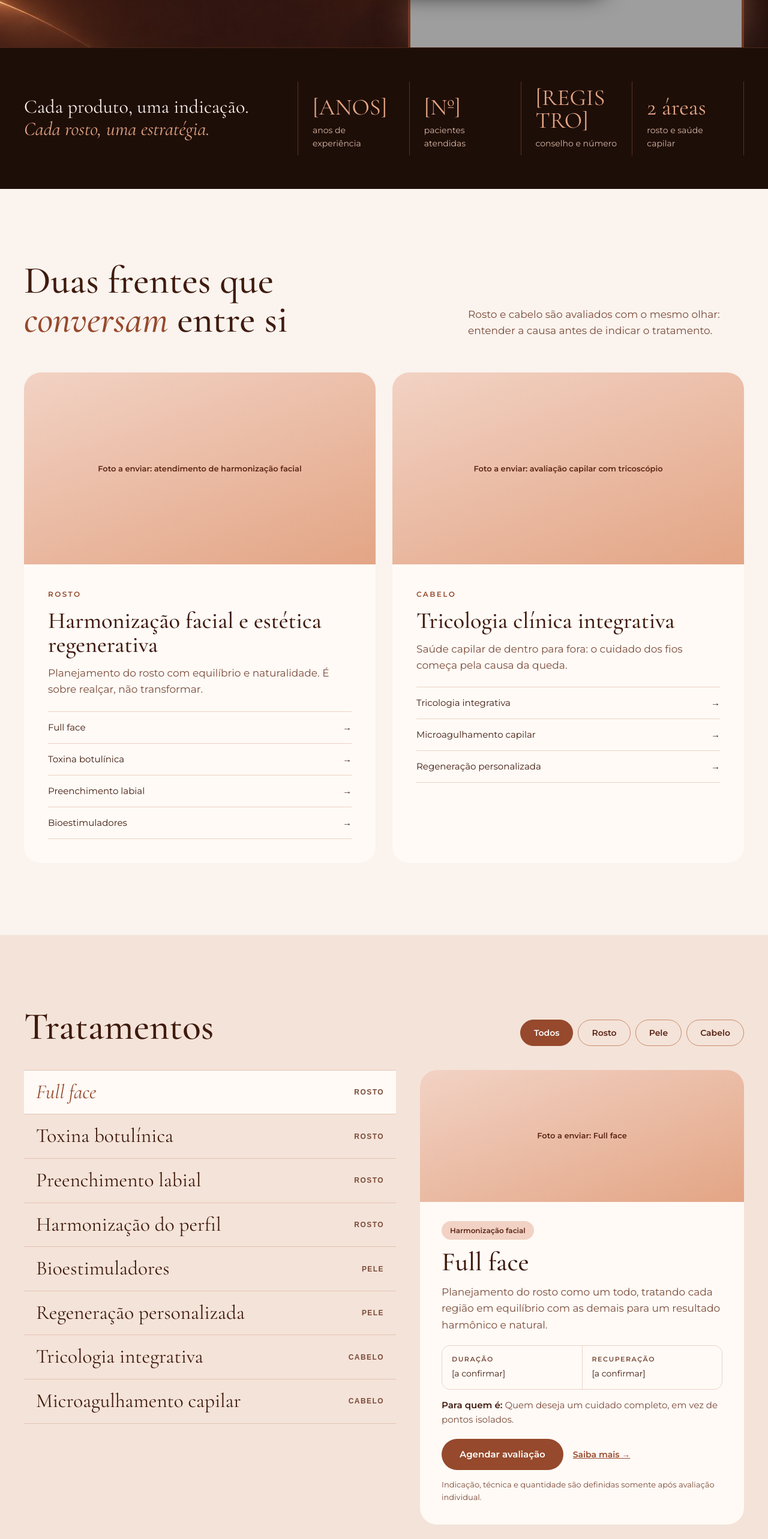
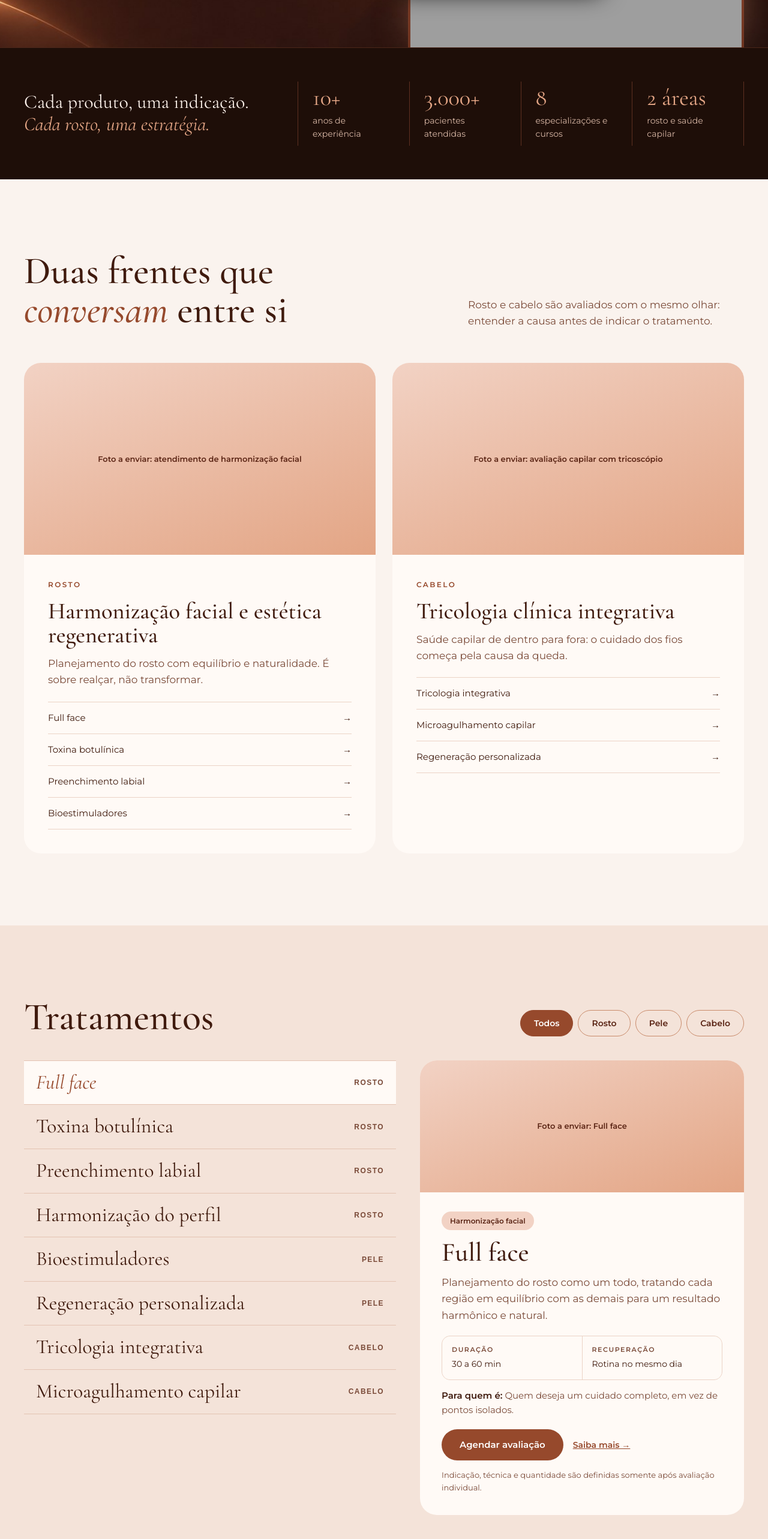
Before and after one commit to andremouradeandrade-ops/dravivian, an Astro site: page / in a window 1280 px wide. Shown: the part 954-3520 px from the top of the page at 60% size. Built offline with nearby package versions, Linux system fonts and the light colour scheme; Astro itself is replaced by a stand-in of ours; grey boxes are pictures that could not be loaded.

Commit message:
Preenche o site com dados fictícios para apresentação
Registro, endereço, CNPJ, números, formação, respostas do FAQ e
depoimento são exemplos e precisam ser trocados pelos dados reais.

Co-Authored-By: Claude Opus 5.5 <noreply@anthropic.com>
Claude-Session: https://claude.ai/code/session_01GQqh7FDedUqTuWgVU1gz8R

```diff
--- a/src/data/site.ts
+++ b/src/data/site.ts
@@ -1,5 +1,6 @@
 // Dados da Dra. Vivian em um só lugar.
-// Tudo entre colchetes [ASSIM] ainda precisa ser preenchido.
+// ATENÇÃO: os dados abaixo são FICTÍCIOS, só para apresentação ao cliente.
+// Troque todos pelos dados reais da Dra. Vivian antes de publicar o site.
 
 export const site = {
   nome: 'Dra. Vivian Caravaggi Kiss',
@@ -11,21 +12,21 @@ export const site = {
   instagram: 'https://www.instagram.com/draviviankiss/',
   instagramExibicao: '@draviviankiss',
   regiao: 'ABC Paulista · SP',
-  endereco: '[RUA, Nº] · [BAIRRO]',
-  cidade: '[CIDADE]',
-  horarios: '[DIAS E HORÁRIOS]',
-  registro: '[CONSELHO] [NÚMERO]',
-  cnpj: '[CNPJ]',
+  endereco: 'Rua das Acácias, 000 · Jardim Bela Vista',
+  cidade: 'Santo André',
+  horarios: 'Seg. a sex. 9h às 19h · Sáb. 9h às 13h',
+  registro: 'CRM-SP 000000',
+  cnpj: '00.000.000/0001-00',
   credenciais: [
-    { valor: '[ANOS]', rotulo: 'anos de experiência' },
-    { valor: '[Nº]', rotulo: 'pacientes atendidas' },
-    { valor: '[REGISTRO]', rotulo: 'conselho e número' },
+    { valor: '10+', rotulo: 'anos de experiência' },
+    { valor: '3.000+', rotulo: 'pacientes atendidas' },
+    { valor: '8', rotulo: 'especializações e cursos' },
     { valor: '2 áreas', rotulo: 'rosto e saúde capilar' },
   ],
   formacao: [
-    { ano: '[ANO]', texto: '[Graduação · instituição]' },
-    { ano: '[ANO]', texto: '[Especialização em harmonização facial]' },
-    { ano: '[ANO]', texto: '[Formação em tricologia clínica integrativa]' },
+    { ano: '2012', texto: 'Graduação em Medicina' },
+    { ano: '2016', texto: 'Especialização em harmonização facial' },
+    { ano: '2019', texto: 'Formação em tricologia clínica integrativa' },
     { ano: 'Hoje', texto: 'Atualização contínua em cursos de harmonização e saúde capilar' },
   ],
 };
@@ -44,12 +45,12 @@ export const menu = [
 export const faqHome = [
   { q: 'A harmonização deixa o rosto artificial?', a: 'O objetivo é o oposto: realçar, não transformar. O planejamento respeita as suas proporções, e o melhor resultado é aquele que não denuncia o procedimento.' },
   { q: 'Preciso de avaliação antes de um procedimento?', a: 'Sim. É na avaliação que entendemos seus objetivos, sua anatomia e seu histórico para indicar o que faz sentido para você.' },
-  { q: 'Os procedimentos doem?', a: '[Resposta da Dra. sobre anestésico e conforto durante o procedimento.]' },
-  { q: 'Preciso me afastar das atividades depois?', a: '[Resposta da Dra. sobre recuperação e cuidados pós-procedimento.]' },
+  { q: 'Os procedimentos doem?', a: 'O desconforto costuma ser leve. Usamos anestésico tópico e técnicas que deixam a aplicação mais confortável.' },
+  { q: 'Preciso me afastar das atividades depois?', a: 'Na maioria dos casos, não. Você volta à rotina no mesmo dia, seguindo alguns cuidados que explicamos na consulta.' },
   { q: 'Quanto tempo dura o efeito da toxina botulínica?', a: 'Em geral, de 4 a 6 meses, variando conforme o organismo, a região tratada e os hábitos de cada pessoa.' },
   { q: 'O que é tricologia clínica integrativa?', a: 'É o cuidado do couro cabeludo e dos fios olhando para o todo: além do cabelo, são investigados hábitos, rotina e fatores internos que podem influenciar a queda.' },
   { q: 'Tratamento capilar tem resultado rápido?', a: 'O ciclo do fio é lento, então a evolução é acompanhada ao longo de semanas e meses. O plano e a frequência das sessões são definidos na consulta.' },
-  { q: 'Quanto custa? Atende convênio?', a: '[Resposta da Dra.] Os valores são apresentados na avaliação, depois de definido o plano.' },
+  { q: 'Quanto custa? Atende convênio?', a: 'Não atendemos convênio, mas fornecemos recibo para reembolso quando possível. Os valores são apresentados na avaliação, depois de definido o plano.' },
   { q: 'Como faço para agendar?', a: 'Pelo WhatsApp (11) 94587-2177. O atendimento é individual e com hora marcada.' },
 ];
 
--- a/src/data/tratamentos.ts
+++ b/src/data/tratamentos.ts
@@ -22,22 +22,22 @@ export interface Tratamento {
   faq: { q: string; a: string }[];
 }
 
-const CONFIRMAR = '[a confirmar]';
+const CONFIRMAR = '30 a 60 min';
 const passosPadrao = [
   { t: 'Avaliação', d: 'Análise dos seus objetivos, da anatomia e do histórico de saúde.' },
   { t: 'Planejamento', d: 'Definição da técnica e dos produtos para um resultado natural.' },
   { t: 'Procedimento', d: 'Realizado em consultório, com conforto e segurança.' },
   { t: 'Retorno', d: 'Reavaliação para conferir o resultado e ajustar, se preciso.' },
 ];
-const antesPadrao = ['[Cuidado antes do procedimento, a definir pela Dra.]', 'Conte na avaliação sobre medicamentos e procedimentos recentes.'];
-const depoisPadrao = ['[Cuidado após o procedimento, a definir pela Dra.]', 'O retorno avalia o resultado e, se necessário, faz ajustes.'];
+const antesPadrao = ['Evite bebida alcoólica e anti-inflamatórios 48 horas antes.', 'Conte na avaliação sobre medicamentos e procedimentos recentes.'];
+const depoisPadrao = ['Evite exercícios intensos, calor e maquiagem nas primeiras 24 horas.', 'O retorno avalia o resultado e, se necessário, faz ajustes.'];
 
 export const tratamentos: Tratamento[] = [
   {
     slug: 'full-face', nome: 'Full face', titulo: ['Full', 'face'], grupo: 'Rosto', area: 'Harmonização facial',
     resumo: 'Planejamento do rosto como um todo, tratando cada região em equilíbrio com as demais para um resultado harmônico e natural.',
     paraQuem: 'Quem deseja um cuidado completo, em vez de pontos isolados.',
-    duracao: CONFIRMAR, recuperacao: CONFIRMAR, efeito: CONFIRMAR,
+    duracao: CONFIRMAR, recuperacao: 'Rotina no mesmo dia', efeito: 'Resultado progressivo',
     oQueE: ['Em vez de tratar um ponto isolado, o full face olha para o rosto inteiro: proporções, sustentação, contorno e qualidade da pele.', 'O plano pode combinar técnicas em etapas, sempre com o objetivo de realçar e não transformar.'],
     indicacoes: [
       { t: 'Equilíbrio do rosto', d: 'Para quem sente que algo está desproporcional, sem saber o quê.' },
@@ -46,13 +46,13 @@ export const tratamentos: Tratamento[] = [
       { t: 'Plano de longo prazo', d: 'Cuidado em etapas, com acompanhamento.' },
     ],
     passos: passosPadrao, antes: antesPadrao, depois: depoisPadrao,
-    faq: [{ q: 'É feito tudo em uma sessão?', a: '[Resposta da Dra. sobre etapas do full face.]' }],
+    faq: [{ q: 'É feito tudo em uma sessão?', a: 'Nem sempre. O plano costuma ser dividido em duas ou três sessões, para o resultado ser gradual e natural.' }],
   },
   {
     slug: 'toxina-botulinica', nome: 'Toxina botulínica', titulo: ['Toxina', 'botulínica'], grupo: 'Rosto', area: 'Harmonização facial',
     resumo: 'Suaviza linhas de expressão da testa, da glabela e ao redor dos olhos, preservando a naturalidade dos movimentos.',
     paraQuem: 'Quem quer suavizar rugas de expressão.',
-    duracao: CONFIRMAR, recuperacao: CONFIRMAR, efeito: '4 a 6 meses, em geral',
+    duracao: CONFIRMAR, recuperacao: 'Rotina no mesmo dia', efeito: '4 a 6 meses, em geral',
     oQueE: ['A toxina botulínica relaxa temporariamente os músculos responsáveis pelas linhas de expressão. A pele por cima fica mais lisa, e o rosto continua expressivo.', 'O objetivo é suavizar, não congelar. A dose e os pontos de aplicação são definidos para o seu rosto, depois de observar como você se expressa.'],
     indicacoes: [
       { t: 'Linhas da testa', d: 'Rugas horizontais que aparecem ao levantar as sobrancelhas.' },
@@ -64,15 +64,15 @@ export const tratamentos: Tratamento[] = [
     faq: [
       { q: 'Vou ficar com o rosto paralisado?', a: 'Não é esse o objetivo. A dose é planejada para suavizar as linhas mantendo a sua expressão.' },
       { q: 'Quanto tempo dura?', a: 'Em geral, de 4 a 6 meses, variando conforme o organismo, a região tratada e os hábitos de cada pessoa.' },
-      { q: 'Quando vejo o resultado?', a: '[Resposta da Dra. sobre o prazo para o efeito aparecer.]' },
-      { q: 'Dói?', a: '[Resposta da Dra. sobre conforto durante a aplicação.]' },
+      { q: 'Quando vejo o resultado?', a: 'Os primeiros efeitos aparecem entre 3 e 5 dias, e o resultado completo em cerca de 15 dias.' },
+      { q: 'Dói?', a: 'A agulha é bem fina e a aplicação é rápida. A maioria das pacientes descreve só uma picadinha.' },
     ],
   },
   {
     slug: 'preenchimento-labial', nome: 'Preenchimento labial', titulo: ['Preenchimento', 'labial'], grupo: 'Rosto', area: 'Harmonização facial',
     resumo: 'Contorno, hidratação e volume na medida do seu rosto. É sobre realçar.',
     paraQuem: 'Quem busca lábios mais definidos sem exagero.',
-    duracao: CONFIRMAR, recuperacao: CONFIRMAR, efeito: CONFIRMAR,
+    duracao: CONFIRMAR, recuperacao: 'Rotina no mesmo dia', efeito: 'Resultado progressivo',
     oQueE: ['O preenchimento labial trabalha contorno, hidratação e volume de forma proporcional ao rosto.', 'A quantidade e a técnica são escolhidas para manter a naturalidade.'],
     indicacoes: [
       { t: 'Contorno', d: 'Lábios mais definidos.' },
@@ -87,7 +87,7 @@ export const tratamentos: Tratamento[] = [
     slug: 'harmonizacao-do-perfil', nome: 'Harmonização do perfil', titulo: ['Harmonização do', 'perfil'], grupo: 'Rosto', area: 'Harmonização facial',
     resumo: 'Nariz, lábios e mento planejados em conjunto para equilibrar as proporções do perfil.',
     paraQuem: 'Quem deseja um perfil mais equilibrado.',
-    duracao: CONFIRMAR, recuperacao: CONFIRMAR, efeito: CONFIRMAR,
+    duracao: CONFIRMAR, recuperacao: 'Rotina no mesmo dia', efeito: 'Resultado progressivo',
     oQueE: ['O perfil é avaliado como um conjunto: nariz, lábios e mento precisam conversar entre si.', 'O plano define o que tratar e em que ordem.'],
     indicacoes: [
       { t: 'Nariz', d: 'Ajustes sutis de contorno.' },
@@ -102,7 +102,7 @@ export const tratamentos: Tratamento[] = [
     slug: 'bioestimuladores', nome: 'Bioestimuladores', titulo: ['Bioestimuladores de', 'colágeno'], grupo: 'Pele', area: 'Estética avançada',
     resumo: 'Estímulo à produção natural de colágeno para firmeza e qualidade da pele ao longo do tempo.',
     paraQuem: 'Quem nota perda de firmeza e quer prevenir o envelhecimento.',
-    duracao: CONFIRMAR, recuperacao: CONFIRMAR, efeito: CONFIRMAR,
+    duracao: CONFIRMAR, recuperacao: 'Rotina no mesmo dia', efeito: 'Resultado progressivo',
     oQueE: ['Os bioestimuladores estimulam o próprio organismo a produzir colágeno.', 'O resultado aparece de forma gradual, com melhora da firmeza e da qualidade da pele.'],
     indicacoes: [
       { t: 'Flacidez', d: 'Perda de firmeza no rosto.' },
@@ -117,8 +117,8 @@ export const tratamentos: Tratamento[] = [
     slug: 'regeneracao-personalizada', nome: 'Regeneração personalizada', titulo: ['Regeneração', 'personalizada'], grupo: 'Pele', area: 'Estética regenerativa',
     resumo: 'Protocolos pensados para a necessidade de cada paciente, com foco em qualidade da pele e dos tecidos.',
     paraQuem: 'Quem busca um cuidado regenerativo sob medida.',
-    duracao: CONFIRMAR, recuperacao: CONFIRMAR, efeito: CONFIRMAR,
-    oQueE: ['Protocolos regenerativos montados a partir da avaliação da sua pele.', '[Texto a revisar pela Dra. Vivian.]'],
+    duracao: CONFIRMAR, recuperacao: 'Rotina no mesmo dia', efeito: 'Resultado progressivo',
+    oQueE: ['Protocolos regenerativos montados a partir da avaliação da sua pele.', 'Podem combinar tecnologias e ativos regenerativos, em sessões programadas.'],
     indicacoes: [
       { t: 'Textura', d: 'Pele mais uniforme.' },
       { t: 'Viço', d: 'Aspecto mais saudável.' },
@@ -126,7 +126,7 @@ export const tratamentos: Tratamento[] = [
       { t: 'Manutenção', d: 'Rotina de cuidado contínuo.' },
     ],
     passos: passosPadrao, antes: antesPadrao, depois: depoisPadrao,
-    faq: [{ q: 'Quantas sessões são necessárias?', a: '[Resposta da Dra.]' }],
+    faq: [{ q: 'Quantas sessões são necessárias?', a: 'Em geral, de 3 a 4 sessões, com intervalo de 30 dias. O número exato é definido na avaliação.' }],
   },
   {
     slug: 'tricologia-integrativa', nome: 'Tricologia integrativa', titulo: ['Avaliação', 'capilar'], grupo: 'Cabelo', area: 'Saúde capilar',
@@ -141,13 +141,13 @@ export const tratamentos: Tratamento[] = [
       { t: 'Prevenção', d: 'Histórico de calvície na família.' },
     ],
     passos: passosPadrao, antes: antesPadrao, depois: depoisPadrao,
-    faq: [{ q: 'Preciso levar exames?', a: '[Resposta da Dra. sobre exames na primeira consulta.]' }],
+    faq: [{ q: 'Preciso levar exames?', a: 'Se tiver exames de sangue recentes, leve. Se precisar, a Dra. solicita os exames na própria consulta.' }],
   },
   {
     slug: 'microagulhamento-capilar', nome: 'Microagulhamento capilar', titulo: ['Microagulhamento', 'capilar'], grupo: 'Cabelo', area: 'Saúde capilar',
     resumo: 'Procedimento no couro cabeludo que potencializa a ação dos ativos indicados no seu tratamento.',
     paraQuem: 'Pacientes em tratamento capilar, conforme indicação.',
-    duracao: CONFIRMAR, recuperacao: CONFIRMAR, efeito: 'Acompanhado em retornos',
+    duracao: CONFIRMAR, recuperacao: 'Rotina no mesmo dia', efeito: 'Acompanhado em retornos',
     oQueE: ['O microagulhamento cria microcanais no couro cabeludo, que ajudam os ativos do tratamento a agir melhor.', 'Ele faz parte de um plano maior, definido na consulta de tricologia.'],
     indicacoes: [
       { t: 'Queda', d: 'Como parte do tratamento indicado.' },
--- a/src/pages/privacidade.astro
+++ b/src/pages/privacidade.astro
@@ -8,13 +8,12 @@ import { site } from '../data/site';
   </section>
   <section class="sec bg-creme">
     <div class="wrap texto">
-      <p><strong>[Texto base. Revise com a Dra. Vivian e, se possível, com assessoria jurídica antes de publicar.]</strong></p>
-      <h2>Quem somos</h2>
+            <h2>Quem somos</h2>
       <p>Este site pertence a {site.nome}, CNPJ {site.cnpj}.</p>
       <h2>Quais dados coletamos</h2>
       <p>Este site não tem formulários nem cadastro. Quando você clica em “Agendar”, é levado ao WhatsApp, e a conversa segue as regras de privacidade do próprio WhatsApp. As informações que você compartilhar por lá são usadas apenas para o agendamento e o atendimento.</p>
       <h2>Cookies e métricas</h2>
-      <p>[Informar aqui se o site usar ferramentas de métricas, como Google Analytics ou Vercel Analytics.]</p>
+      <p>Usamos apenas métricas anônimas de visitas, sem identificar quem acessa o site.</p>
       <h2>Seus direitos</h2>
       <p>Pela LGPD, você pode pedir acesso, correção ou exclusão dos seus dados a qualquer momento pelo WhatsApp {site.whatsappExibicao}.</p>
     </div>
--- a/src/pages/tricologia.astro
+++ b/src/pages/tricologia.astro
@@ -26,8 +26,8 @@ const capilares = tratamentos.filter((t) => t.grupo === 'Cabelo').concat(tratame
 const faq = [
   { q: 'O que é tricologia clínica integrativa?', a: 'É o cuidado do couro cabeludo e dos fios olhando para o todo: além do cabelo, são investigados hábitos, rotina e fatores internos que podem influenciar a queda.' },
   { q: 'Tratamento capilar tem resultado rápido?', a: 'O ciclo do fio é lento, então a evolução é acompanhada ao longo de semanas e meses. O plano e a frequência das sessões são definidos na consulta.' },
-  { q: 'Preciso levar exames?', a: '[Resposta da Dra. sobre exames na primeira consulta.]' },
-  { q: 'Homens também podem tratar?', a: '[Resposta da Dra. sobre atendimento masculino.]' },
+  { q: 'Preciso levar exames?', a: 'Se tiver exames de sangue recentes, leve. Se precisar, a Dra. solicita os exames na própria consulta.' },
+  { q: 'Homens também podem tratar?', a: 'Sim. A queda e o afinamento também são muito comuns em homens, e o plano é adaptado para cada caso.' },
 ];
 ---
 <Base
```
Also changed, not shown: src/pages/index.astro (+5 -5 lines), README.md.
